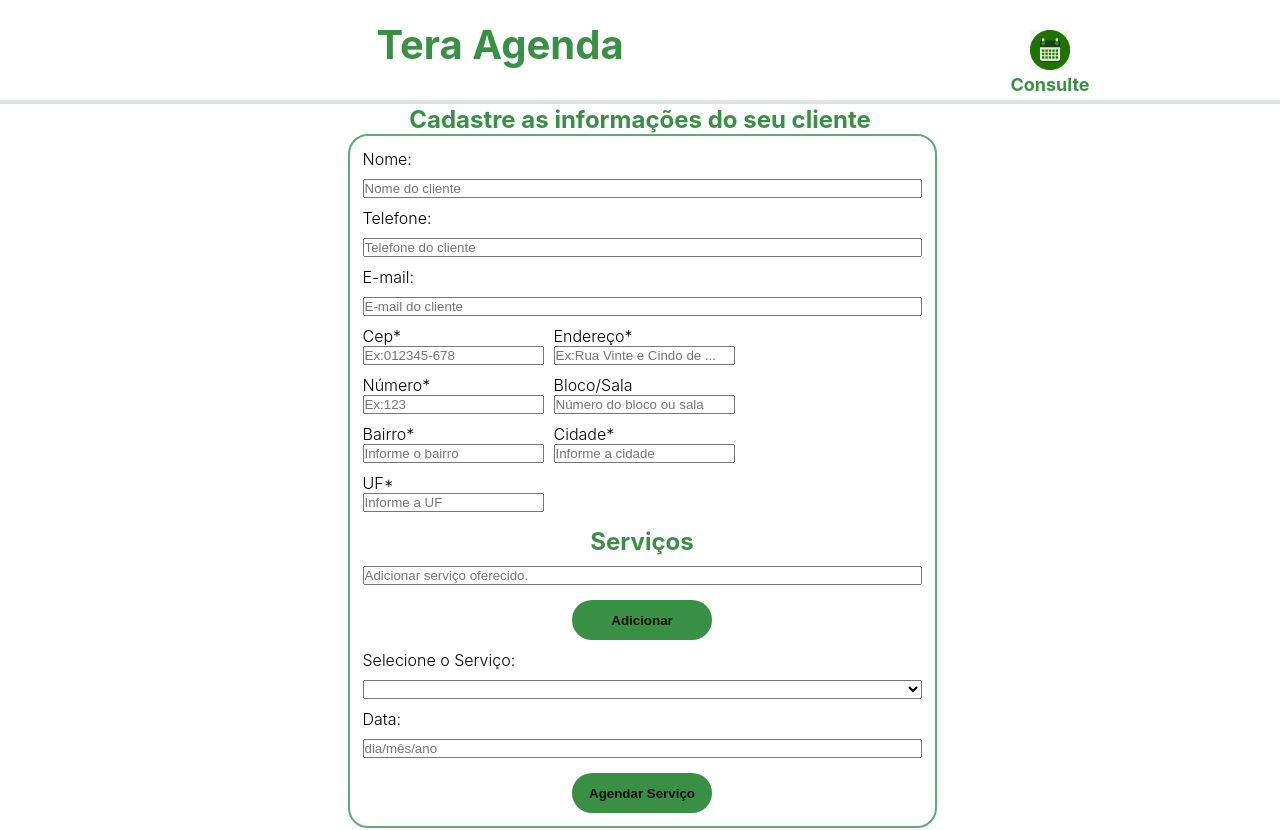
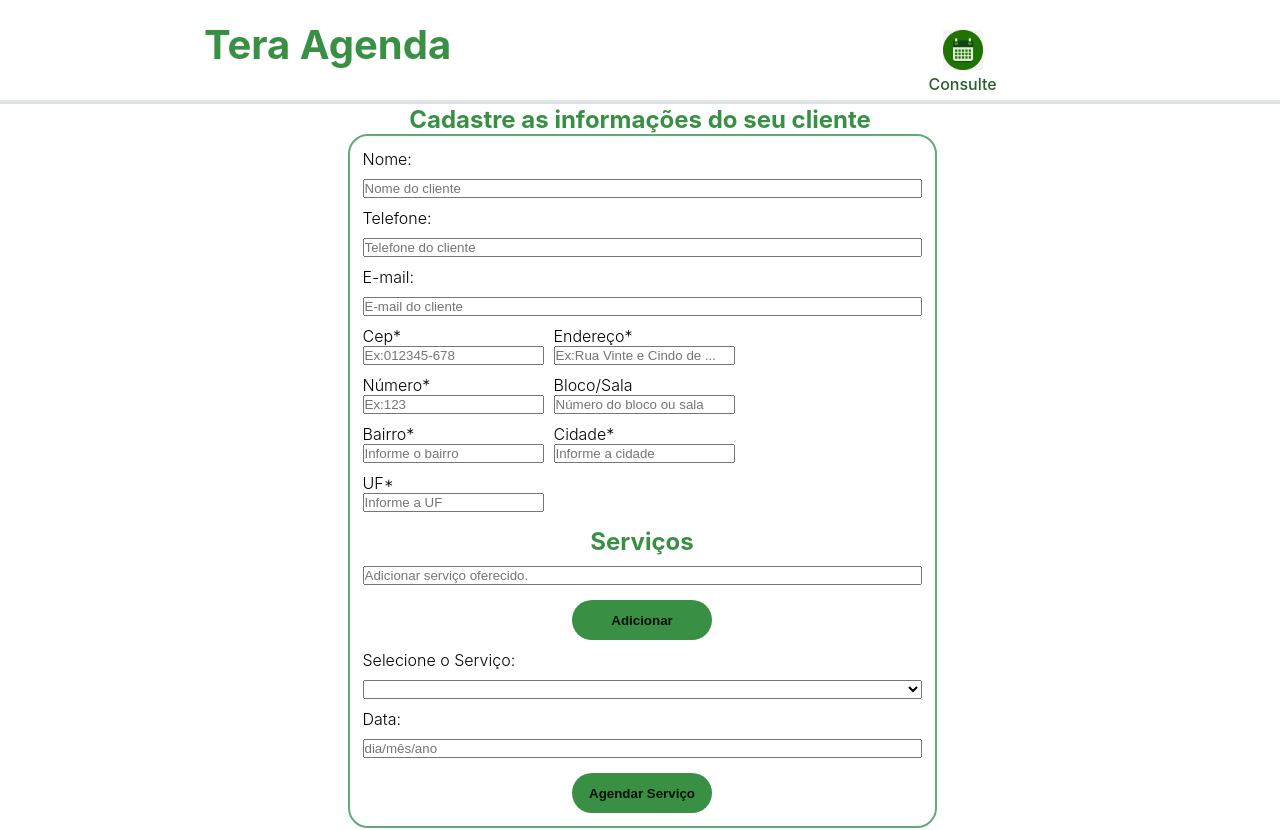
Before and after one commit to nayaracferreira/projeto_crm, a plain HTML site: page agendamento.html in a window 1280 px wide. Shown: the top 830 px of the page. Drawn offline with nearby package versions, Linux system fonts and the light colour scheme.

Commit message:
Update style.css
Alterações para melhorar a acessibilidade

```diff
--- a/style.css
+++ b/style.css
@@ -152,11 +152,10 @@ h2, h3{
 }
 /* MAIN AGENDAMENTO -------------------------------- */
 #consulteAgenda{
-    max-width: 120px;
-    color:#399045;
-
-    font-size:18px;
-    font-weight: 700;
+    display:flexbox;
+    justify-content: center;
+    font-weight: 500;
+    color:#285e2f;
 }
 
 #formAgendamento{
```
